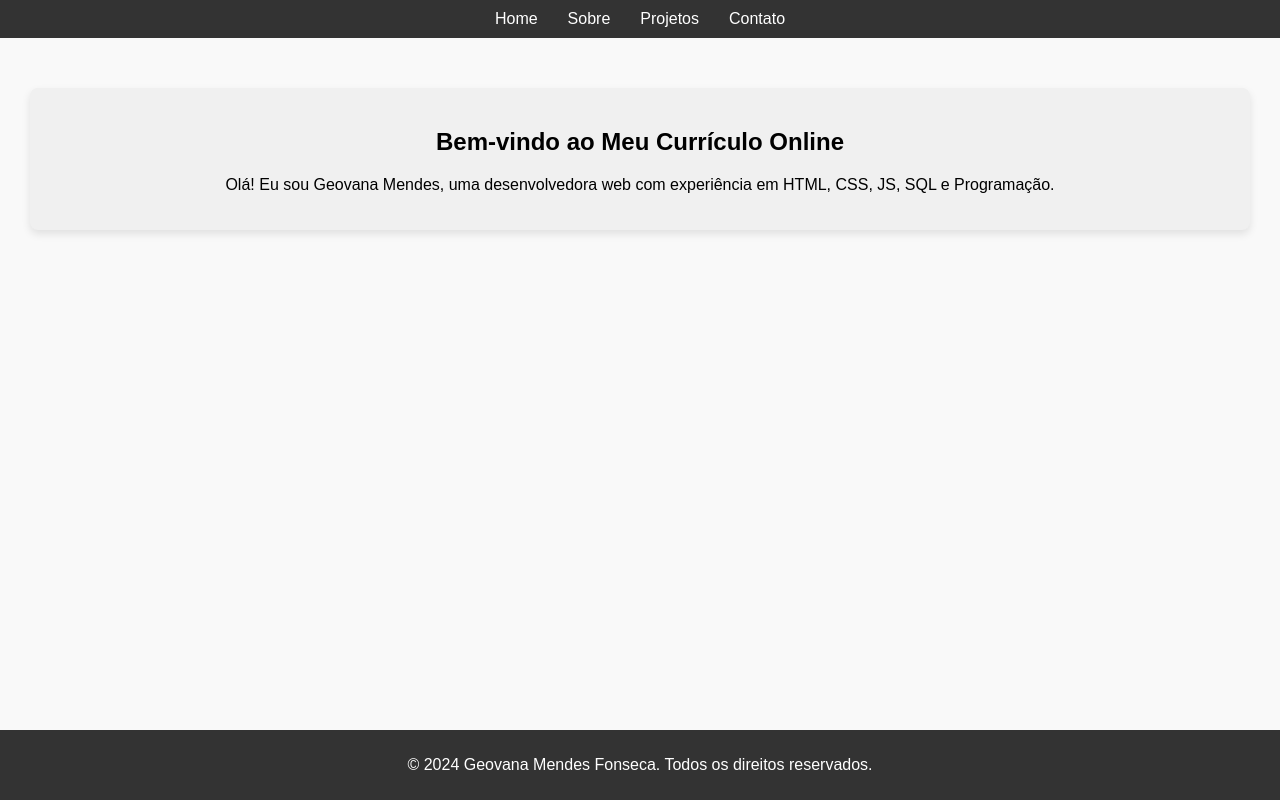
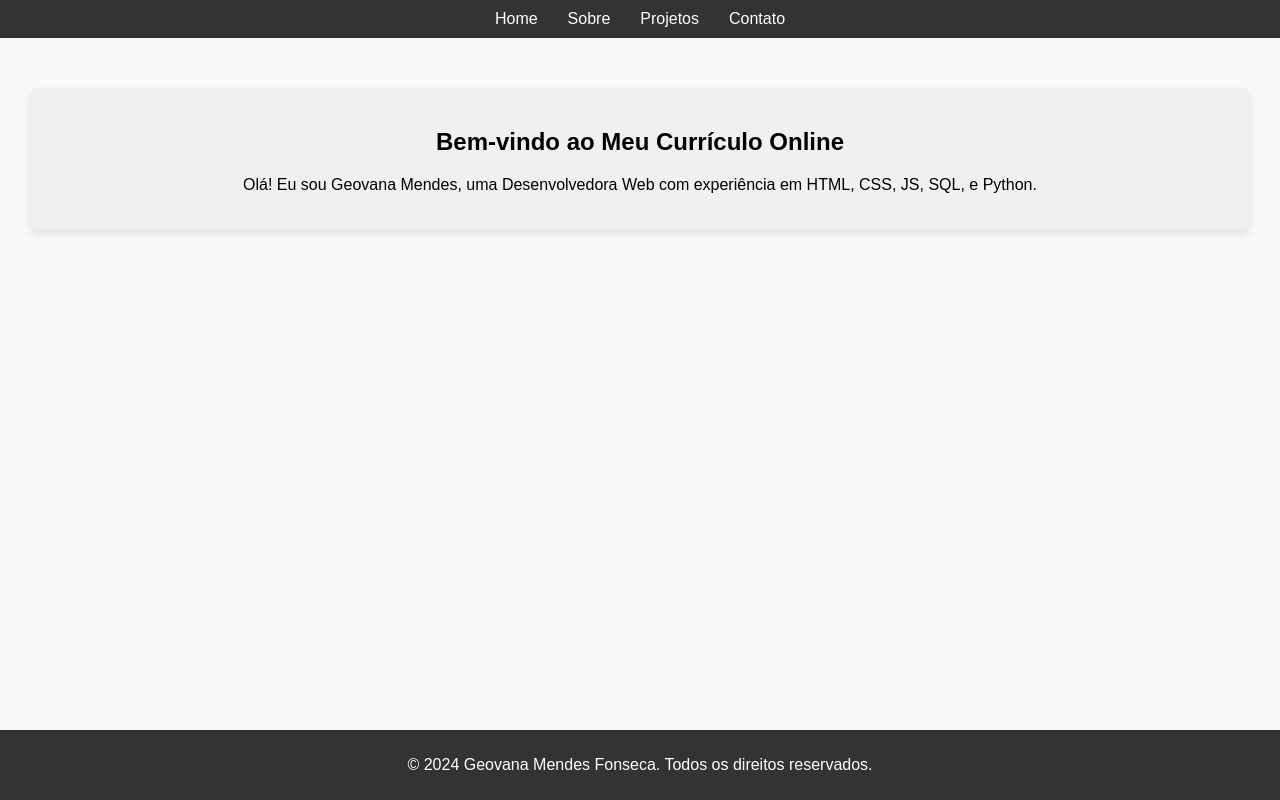
Before and after one commit to Geomendesdev/myport.github.io, a plain HTML site: page index.html in a window 1280 px wide. Drawn offline with Linux system fonts and the light colour scheme.

Commit message:
Atualizar o index.html

```diff
--- a/index.html
+++ b/index.html
@@ -3,7 +3,7 @@
 <head>
   <meta charset="UTF-8">
   <meta name="viewport" content="width=device-width, initial-scale=1.0">
-  <title>Meu Currículo Online</title>
+  <title>Meu Portfólio Online</title>
   <link rel="stylesheet" href="styles.css">
 </head>
 <body>
@@ -21,7 +21,7 @@
    <section id="home" class="container">
     <div class="item">
     <h1>Bem-vindo ao Meu Currículo Online</h1>
-    <p>Olá! Eu sou Geovana Mendes, uma desenvolvedora web com experiência em HTML, CSS, JS, SQL e Programação.</p>
+    <p>Olá! Eu sou Geovana Mendes, uma Desenvolvedora Web com experiência em HTML, CSS, JS, SQL, e Python.</p>
     </div>
 </section>
   </main>
```
